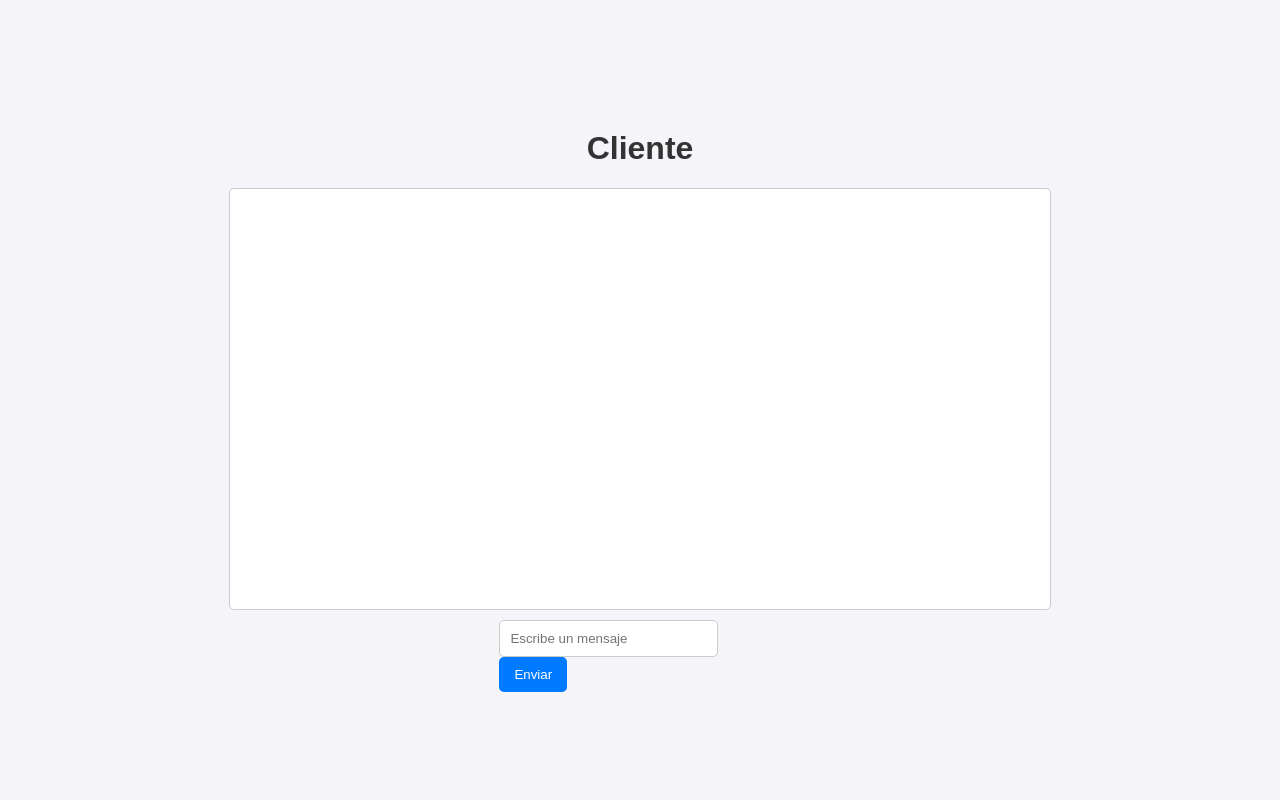
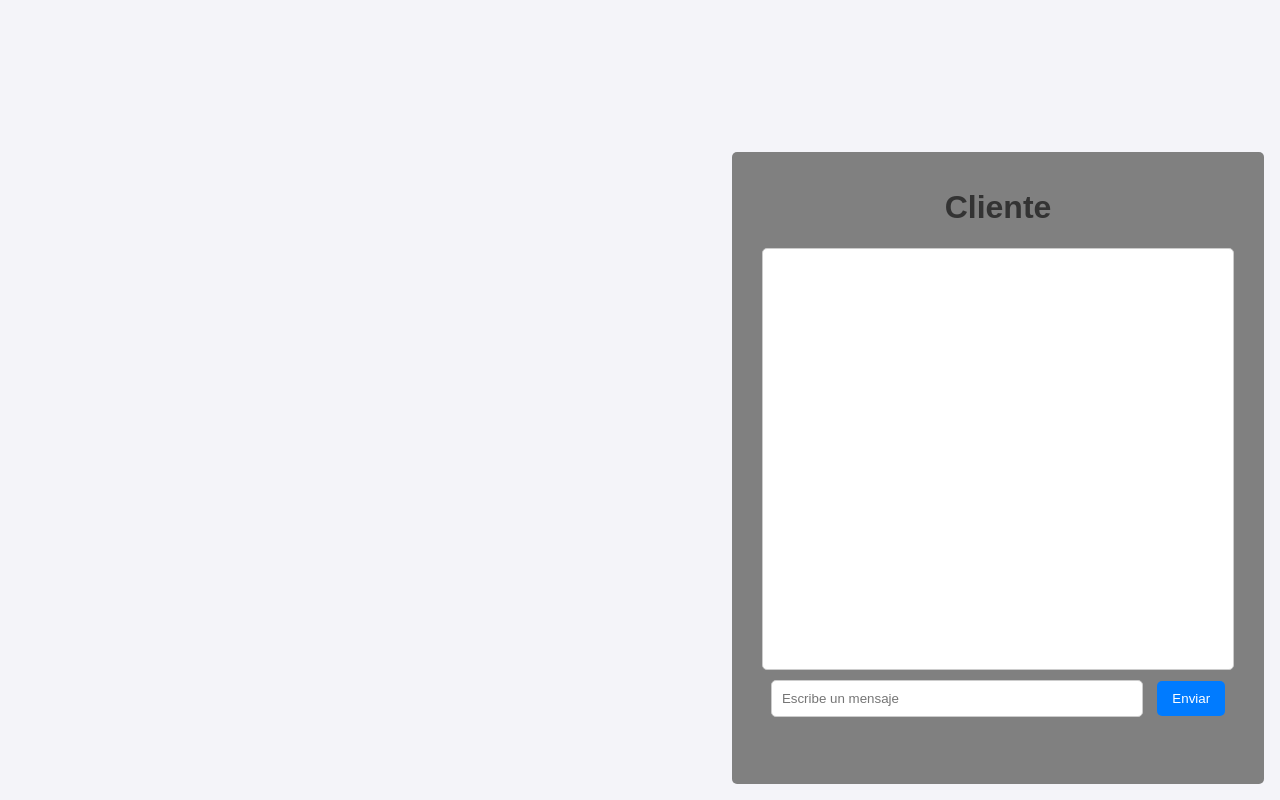
Before and after one commit to sergiovivart/adminChat, a website: page public/client/index.html in a window 1280 px wide. Drawn offline with nearby package versions, Linux system fonts and the light colour scheme; no server answers.

Commit message:
mejorados los estilso

```diff
--- a/public/client/index.html
+++ b/public/client/index.html
@@ -5,11 +5,15 @@
      <link rel="stylesheet" href="style.css" />
 </head>
 <body>
-    <h1>Cliente</h1>
-    <div id="messages"></div>
-    <div>
-        <input id="input" placeholder="Escribe un mensaje">
-        <button onclick="sendMessage()">Enviar</button>
+
+    <div class="container">
+        <h1>Cliente</h1>
+        <div id="messages"></div>
+        <div class="controls">
+            <input id="input" placeholder="Escribe un mensaje">
+            <button onclick="sendMessage()">Enviar</button>
+        </div>
+        <!-- fin del contenedor con controles -->
     </div>
 
     <script src="/socket.io/socket.io.js"></script>
--- a/public/client/style.css
+++ b/public/client/style.css
@@ -3,11 +3,21 @@ body {
     background-color: #f4f4f9;
     margin: 0;
     padding: 0;
-    display: flex;
-    flex-direction: column;
-    align-items: center;
-    justify-content: center;
     height: 100vh;
+}
+
+.container {
+    background-color: grey;
+    width: 500px;
+    height: 600px;
+    text-align: center;
+    padding: 1rem;
+    position: relative;
+    border-radius: 5px;
+
+    position: absolute;
+    bottom: 1rem;
+    right: 1rem;
 }
 
 h1 {
@@ -23,7 +33,11 @@ h1 {
     overflow-y: auto;
     padding: 10px;
     background-color: #fff;
-    margin-bottom: 10px;
+    margin : 0 auto;
+}
+
+.controls {
+    margin-top: 10px;
 }
 
 #input {
```
